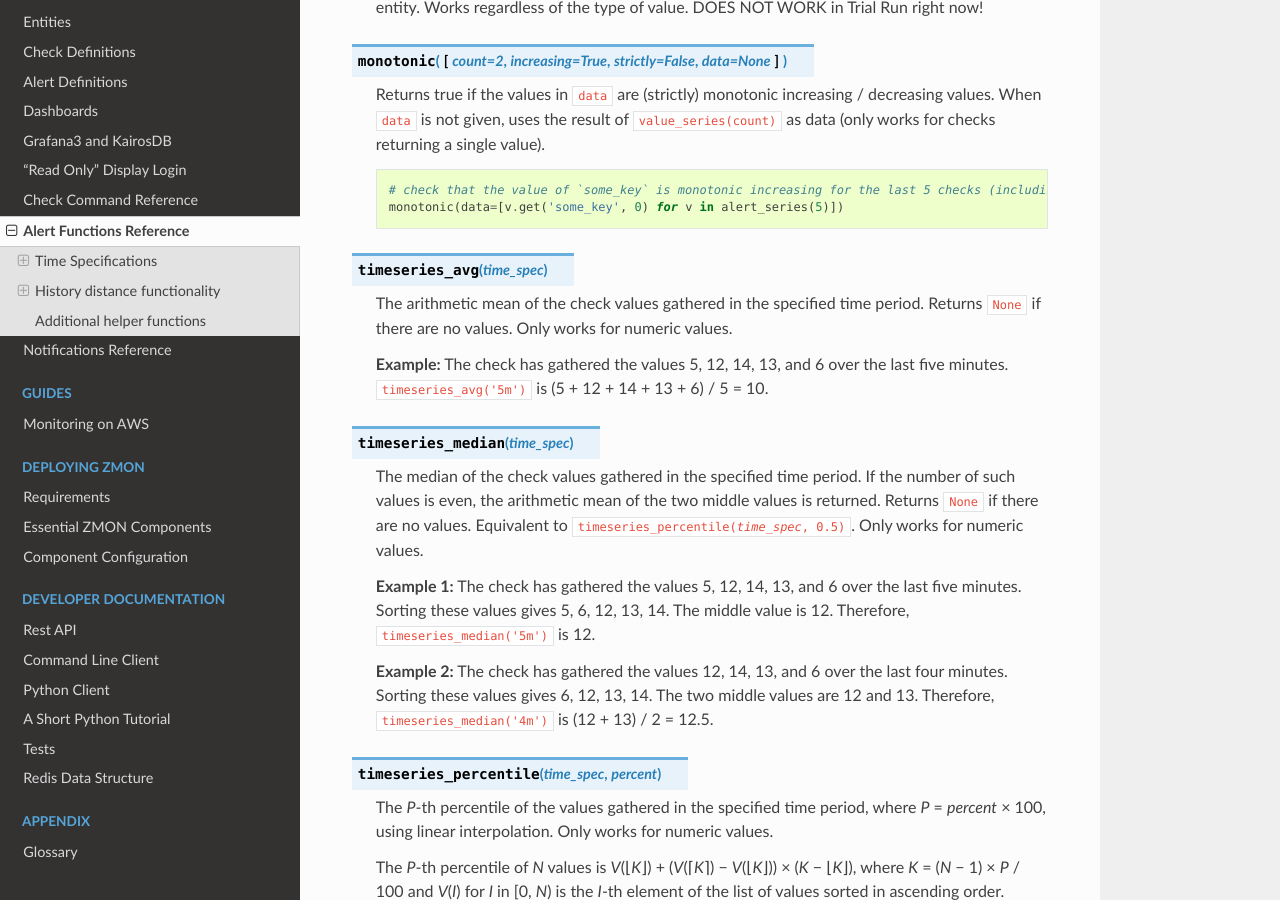
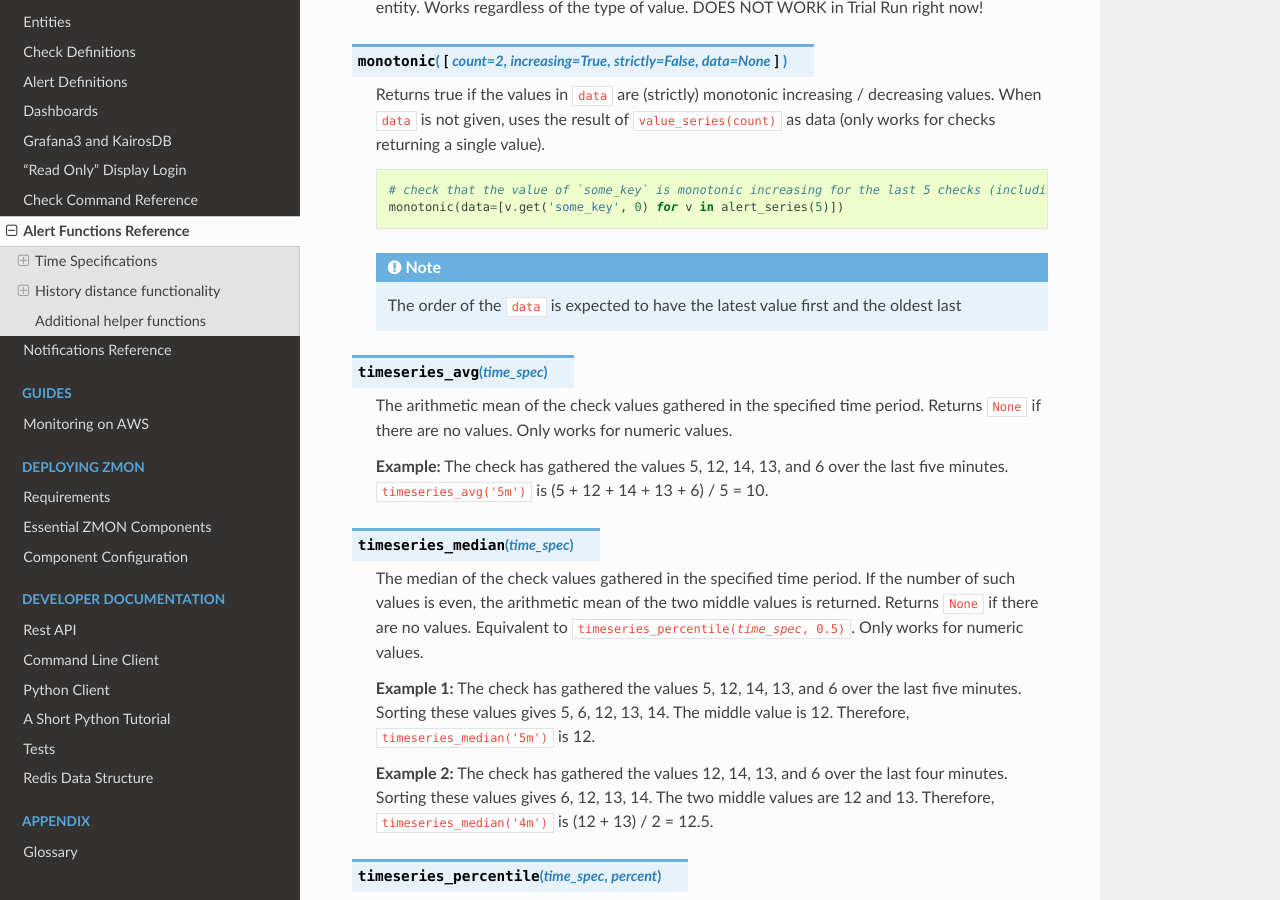
Before and after one commit to zalando-zmon/zmon-docs, a Sphinx documentation site: the page built from docs/user/alert-ref/alert_reference_functions.rst, in a window 1280 px wide and 900 px high, scrolled down 1358 px. Built offline with Sphinx 7.4.7 and the Read the Docs theme 2.0.0, drawn with Linux system fonts in a browser that asks for light colours.

Commit message:
add note that latest data needs to come first, oldest last...

```diff
--- a/docs/user/alert-ref/alert_reference_functions.rst
+++ b/docs/user/alert-ref/alert_reference_functions.rst
@@ -56,6 +56,11 @@ The following functions are available in the alert condition expression:
 
         # check that the value of `some_key` is monotonic increasing for the last 5 checks (including this one)
         monotonic(data=[v.get('some_key', 0) for v in alert_series(5)])
+
+    .. note::
+
+        The order of the ``data`` is expected to have the latest value first and the oldest last
+
 
 .. py:function:: timeseries_avg(time_spec)
 
```
